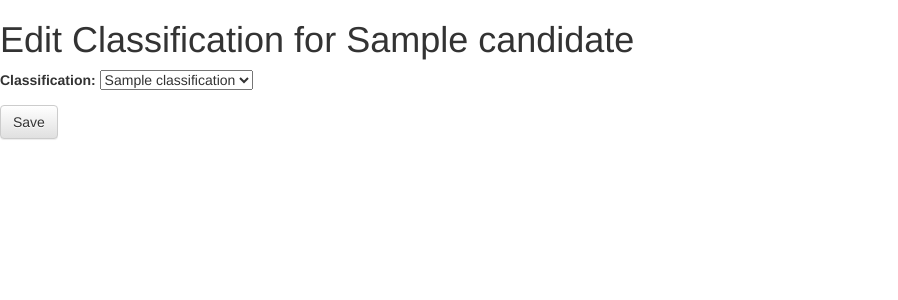
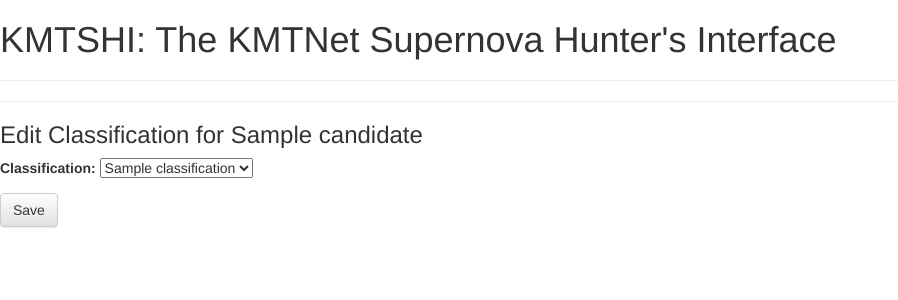
Before and after one commit to mdrout/KMTNet-SN-Exchange, a Django app: page /1/class_edit/ in a window 1280 px wide. Shown: the top 300 px of the page, without its empty margins (0-898 px from the left). Run offline with Django 3.2, Linux system fonts and the light colour scheme; tables that the repository leaves empty hold one stand-in row (values such as "Sample post"); some libraries are stand-ins or nearby versions.

Commit message:
Some small changed to templates

```diff
--- a/kmtshi/templates/kmtshi/candidates.html
+++ b/kmtshi/templates/kmtshi/candidates.html
@@ -12,11 +12,6 @@
     <hr>
 
     {% if candidate_list %}
-        <!-- <ul>
-        {% for candidate in candidate_list %}
-            <li><a href=" {% url 'detail' candidate.id %}">{{ candidate.name }}</a></li>
-        {% endfor %}
-        </ul> -->
         {% for candidate in candidate_list %}
             <div>
                 <h4><a href=" {% url 'detail' candidate.id %}">{{ candidate.name }}</a></h4>
@@ -24,6 +19,7 @@
                 <p>ra={{candidate.ra}}, dec={{candidate.dec}}</p>
                 <p>Classification: {{candidate.classification}}
                 <a class="btn btn-default" href="{% url 'classification_edit' candidate.id %}"><span class="glyphicon glyphicon-pencil"></span></a></p>
+
             </div>
             <hr>
         {% endfor %}
--- a/kmtshi/templates/kmtshi/class_edit.html
+++ b/kmtshi/templates/kmtshi/class_edit.html
@@ -7,7 +7,11 @@
     </head>
     <body>
 
-        <h1> Edit Classification for {{ candidate }} </h1>
+
+        <h1> KMTSHI: The KMTNet Supernova Hunter's Interface </h1>
+        <hr>
+        <hr>
+        <h3> Edit Classification for {{ candidate }} </h3>
         <form method="POST" class="post-form">{% csrf_token %}
             {{ form.as_p }}
             <button type="submit" class="save btn btn-default">Save</button>
```
